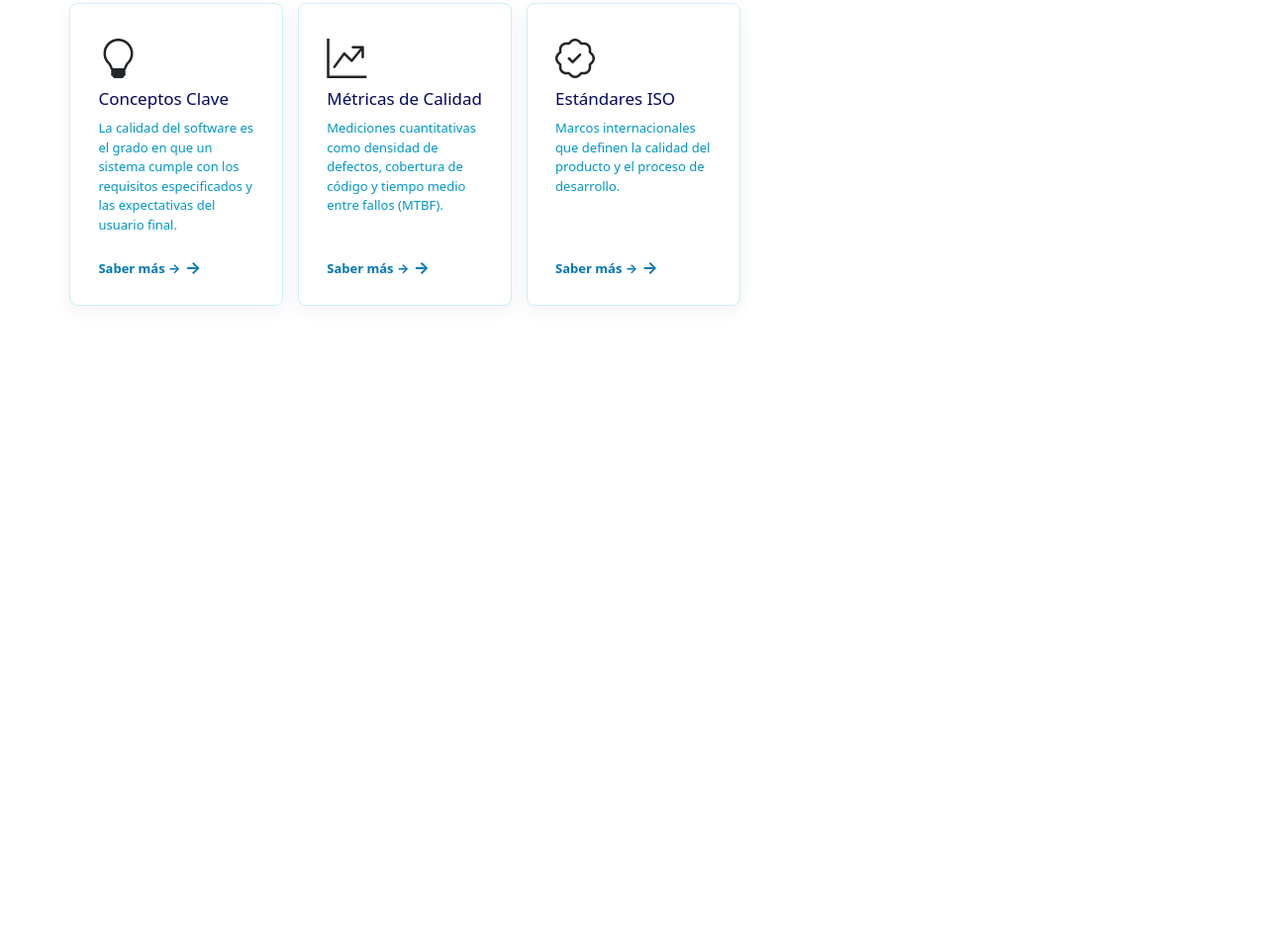
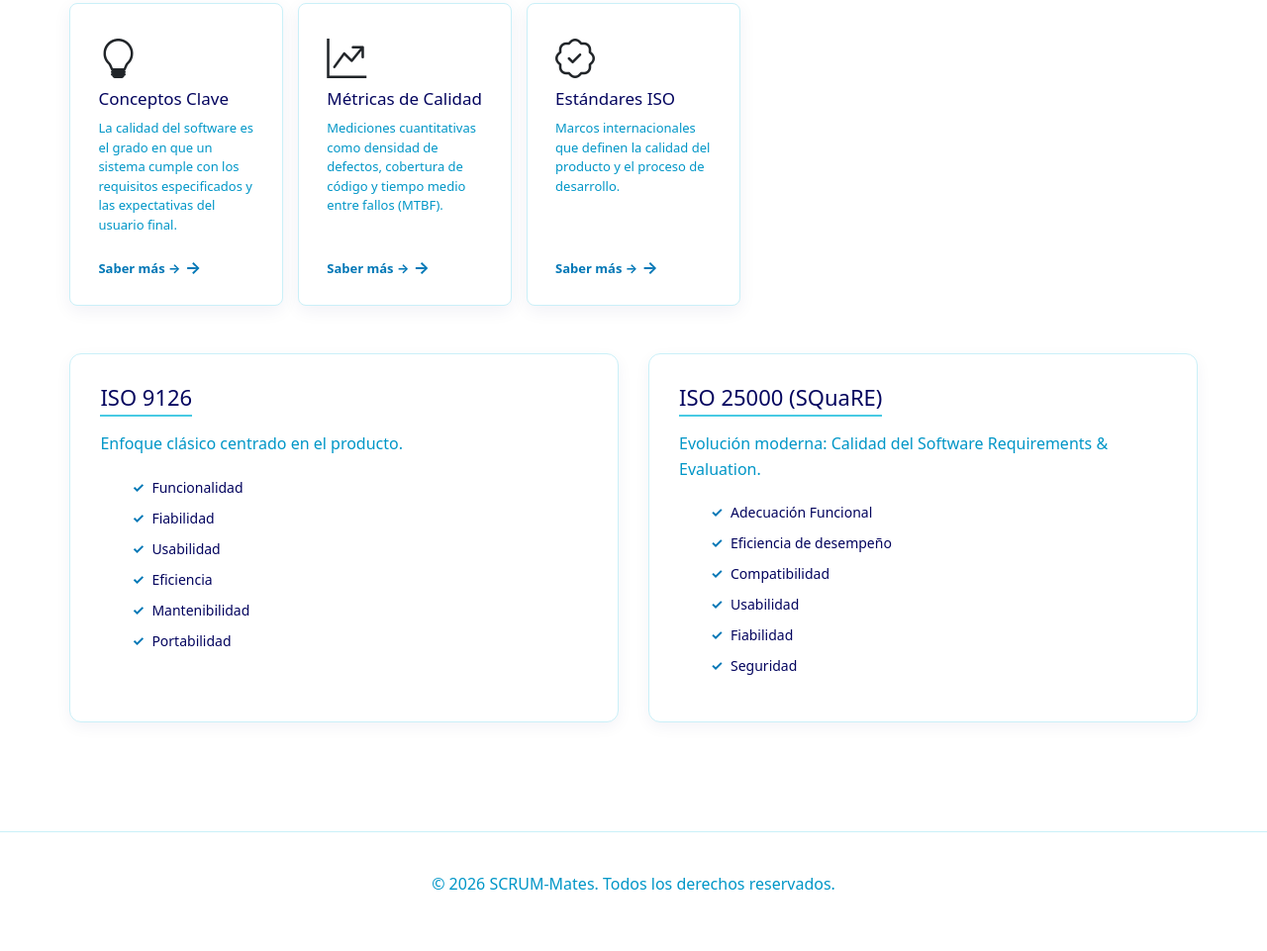
Before and after one commit to MaxSteelMM/Scrum-Mates, a website: page Paginas/Calidad.html in a window 1280 px wide. Shown: the part 552-1513 px from the top of the page at 99% size. Before the commit the page ends 921 px from the top, so only its background shows below. Drawn offline with nearby package versions, Linux system fonts and the light colour scheme.

Commit message:
Agregando mas contenido a Calidad.html

```diff
--- a/Paginas/Calidad.html
+++ b/Paginas/Calidad.html
@@ -1,5 +1,6 @@
 <!DOCTYPE html>
 <html lang="es">
+
 <head>
     <meta charset="UTF-8">
     <meta name="viewport" content="width=device-width, initial-scale=1.0">
@@ -10,6 +11,7 @@
     <link rel="stylesheet" href="https://cdn.jsdelivr.net/npm/bootstrap-icons@1.10.5/font/bootstrap-icons.css">
     <link rel="stylesheet" href="https://cdnjs.cloudflare.com/ajax/libs/font-awesome/6.4.0,css/all.min.css">
 </head>
+
 <body>
     <div class="nav">
         <div class="logo">
@@ -33,7 +35,8 @@
 
     <section class="hero">
         <h1>Gestión de la <br>Calidad del Software</h1>
-        <p>Asegurando la excelencia técnica a través de estándares, métricas y procesos de verificación rigurosos para entregar productos de software excepcionales.</p>
+        <p>Asegurando la excelencia técnica a través de estándares, métricas y procesos de verificación rigurosos para
+            entregar productos de software excepcionales.</p>
         <button><a href="#fundamentos" style="color: white; text-decoration: none;">Explorar Fundamentos</a></button>
     </section>
 
@@ -44,13 +47,15 @@
             <div class="card-I">
                 <i class="bi bi-lightbulb fs-1"></i>
                 <h3>Conceptos Clave</h3>
-                <p>La calidad del software es el grado en que un sistema cumple con los requisitos especificados y las expectativas del usuario final.</p>
+                <p>La calidad del software es el grado en que un sistema cumple con los requisitos especificados y las
+                    expectativas del usuario final.</p>
                 <a href="#">Saber más →</a>
             </div>
             <div class="card-I">
                 <i class="bi bi-graph-up-arrow fs-1"></i>
                 <h3>Métricas de Calidad</h3>
-                <p>Mediciones cuantitativas como densidad de defectos, cobertura de código y tiempo medio entre fallos (MTBF).</p>
+                <p>Mediciones cuantitativas como densidad de defectos, cobertura de código y tiempo medio entre fallos
+                    (MTBF).</p>
                 <a href="#">Saber más →</a>
             </div>
             <div class="card-I">
@@ -60,3 +65,40 @@
                 <a href="#">Saber más →</a>
             </div>
         </div>
+        <div class="comparison-container mt-5">
+            <div class="standard-box">
+                <h3>ISO 9126</h3>
+                <p>Enfoque clásico centrado en el producto.</p>
+                <ul>
+                    <li>Funcionalidad</li>
+                    <li>Fiabilidad</li>
+                    <li>Usabilidad</li>
+                    <li>Eficiencia</li>
+                    <li>Mantenibilidad</li>
+                    <li>Portabilidad</li>
+                </ul>
+            </div>
+            <div class="standard-box">
+                <h3>ISO 25000 (SQuaRE)</h3>
+                <p>Evolución moderna: Calidad del Software Requirements & Evaluation.</p>
+                <ul>
+                    <li>Adecuación Funcional</li>
+                    <li>Eficiencia de desempeño</li>
+                    <li>Compatibilidad</li>
+                    <li>Usabilidad</li>
+                    <li>Fiabilidad</li>
+                    <li>Seguridad</li>
+                </ul>
+            </div>
+        </div>
+    </section>
+
+
+
+    <footer
+        style="text-align: center; padding: 40px; color: var(--blue-green); border-top: 1px solid var(--light-cyan);">
+        <p>&copy; 2026 SCRUM-Mates. Todos los derechos reservados.</p>
+    </footer>
+</body>
+
+</html>
```
